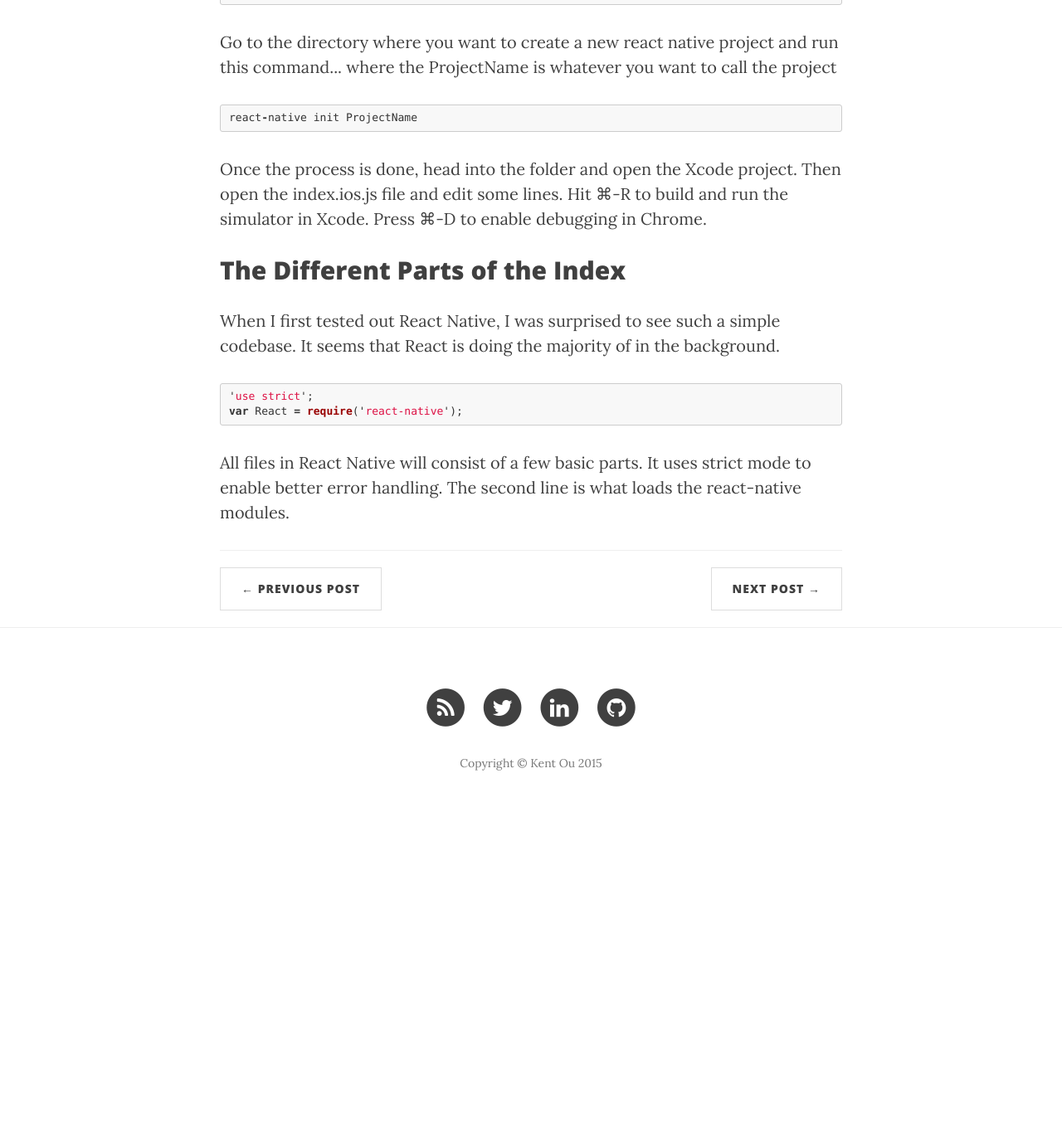
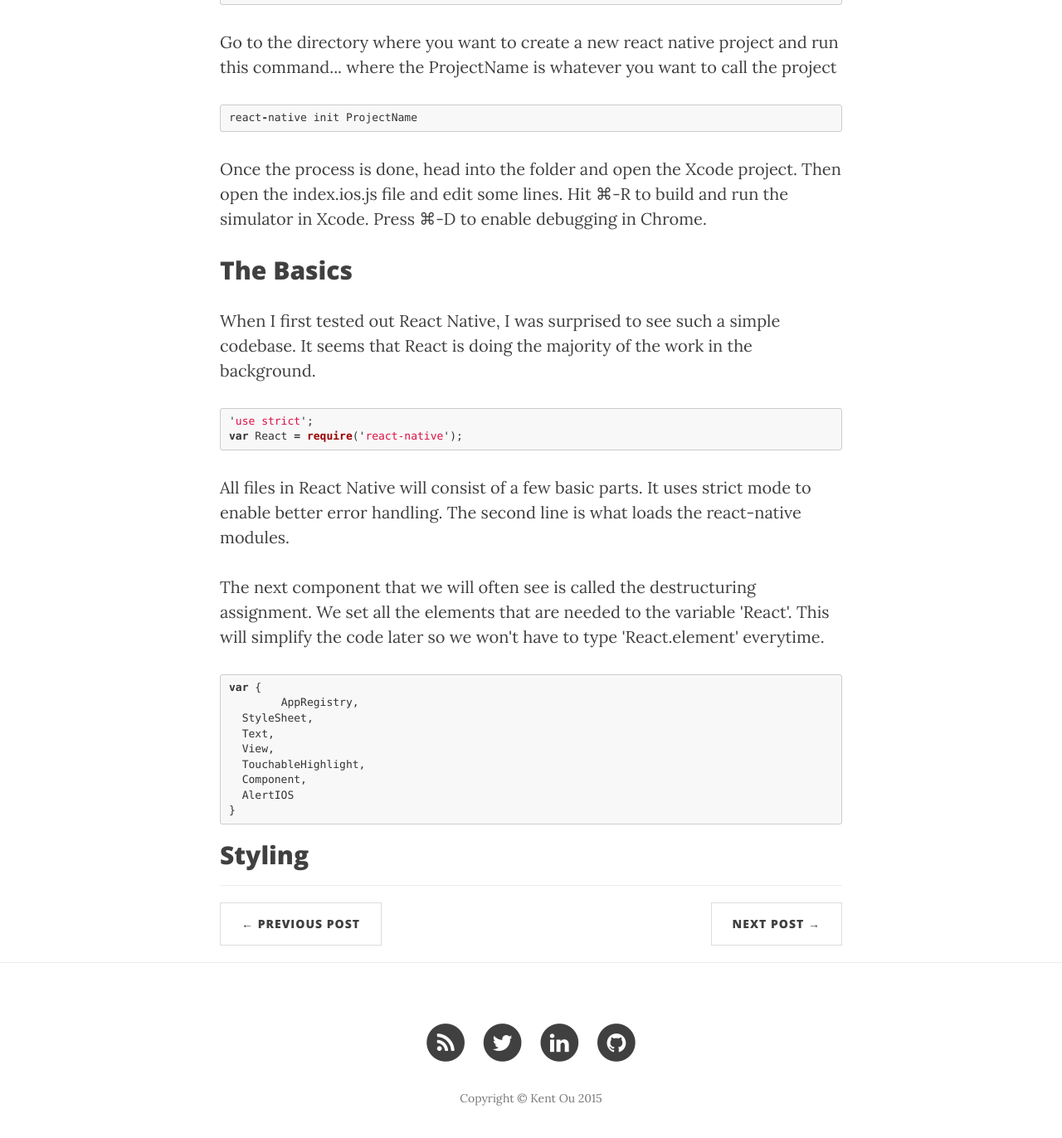
Before and after one commit to kent10ou/kent10ou.github.io, a Jekyll site: the page built from _posts/2015-08-31-Intro-to-React-Native.md, in a window 1280 px wide and 1400 px high, scrolled down 953 px. Shown: the top 1372 px of the window at 83% size. Built offline with Jekyll 4.4.1, drawn with Linux system fonts in a browser that asks for light colours; nearby versions of some CDN libraries; comment, search, counter and statistics services are not loaded; before the commit the page ends 1949 px from its top, so only the background shows below that.

Commit message:
destructuring assignment

```diff
--- a/_posts/2015-08-31-Intro-to-React-Native.md
+++ b/_posts/2015-08-31-Intro-to-React-Native.md
@@ -26,8 +26,8 @@ react-native init ProjectName
 <p>Once the process is done, head into the folder and open the Xcode project.
 Then open the index.ios.js file and edit some lines. Hit ⌘-R to build and run the simulator in Xcode. Press ⌘-D to enable debugging in Chrome.</p>
 
-##The Different Parts of the Index
-<p>When I first tested out React Native, I was surprised to see such a simple codebase. It seems that React is doing the majority of in the background.</p>
+##The Basics
+<p>When I first tested out React Native, I was surprised to see such a simple codebase. It seems that React is doing the majority of the work in the background.</p>
 
 {% highlight javascript %}
 'use strict';
@@ -36,4 +36,18 @@ var React = require('react-native');
 
 <p>All files in React Native will consist of a few basic parts. It uses strict mode to enable better error handling. The second line is what loads the react-native modules.</p>
 
-<p>
+<p>The next component that we will often see is called the destructuring assignment. We set all the elements that are needed to the variable 'React'. This will simplify the code later so we won't have to type 'React.element' everytime.</p>
+
+{% highlight javascript %}
+var {
+	AppRegistry,
+  StyleSheet,
+  Text,
+  View,
+  TouchableHighlight,
+  Component,
+  AlertIOS
+}
+{% endhighlight %}
+
+##Styling
```
